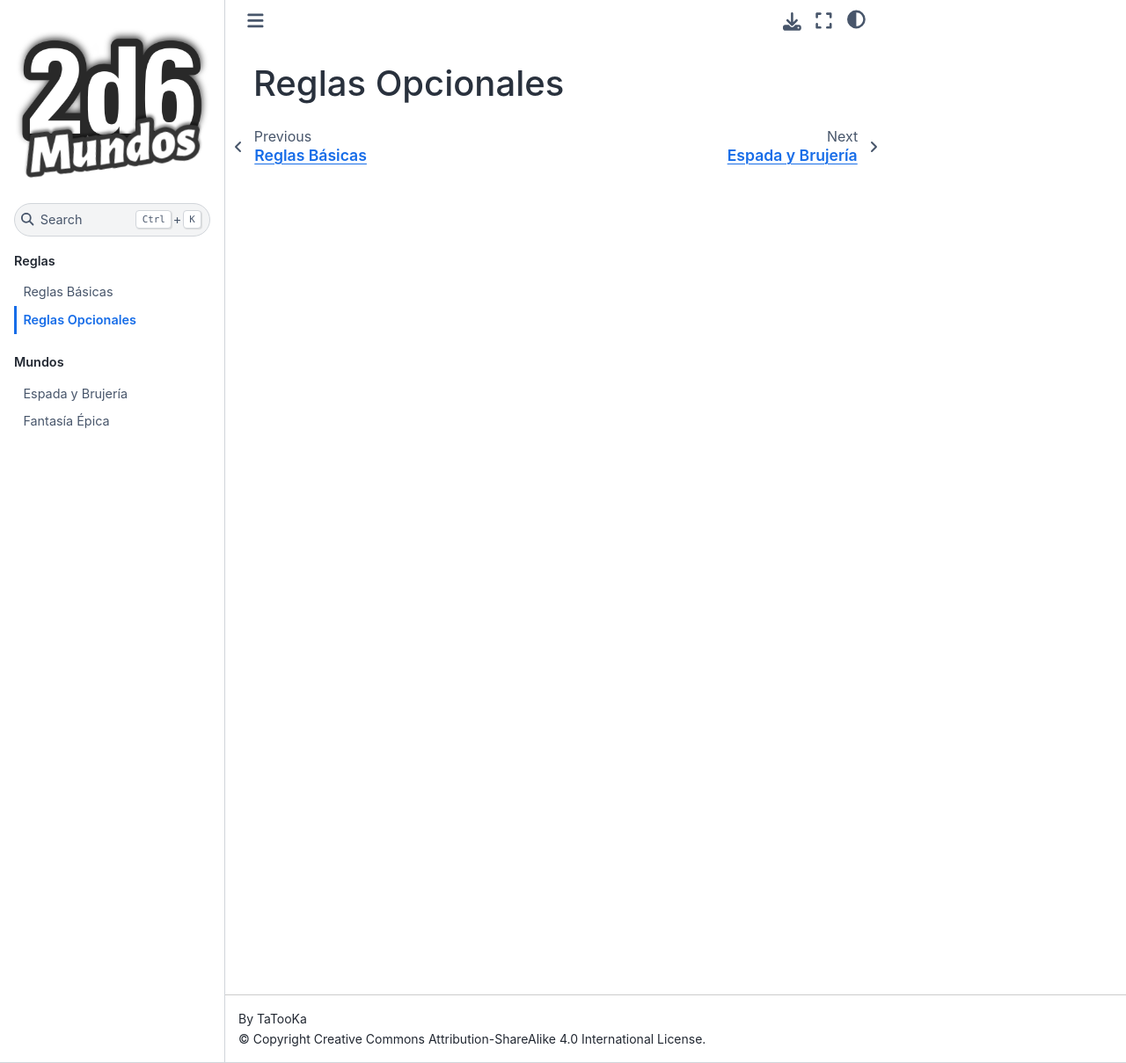
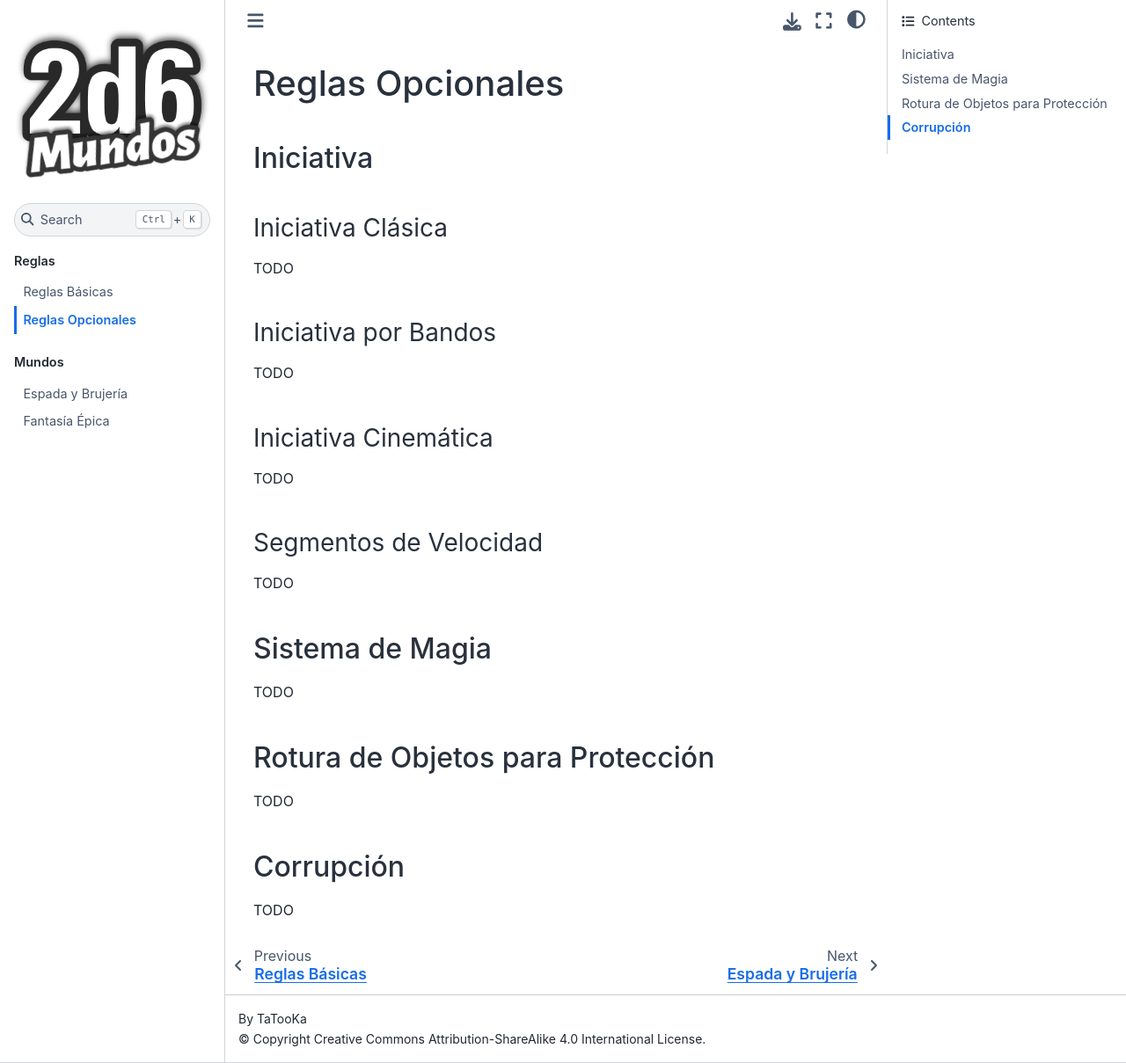
Before and after one commit to TaTooKa/2d6Mundos, a Sphinx documentation site: the page built from docs/source/pages/rules/reglas-opcionales.rst, in a window 1280 px wide and 1209 px high. Shown: the whole window at 88% size. Built offline with Sphinx 7.4.7 and the Sphinx Book theme 1.1.4, drawn with Linux system fonts in a browser that asks for light colours; some web fonts are replaced.

Commit message:
more changes

```diff
--- a/docs/source/pages/rules/reglas-basicas.rst
+++ b/docs/source/pages/rules/reglas-basicas.rst
@@ -13,6 +13,7 @@ Los Personajes están definidos por sus Trasfondos (algunos los llaman "Clases")
 Los niveles en cada Trasfondo van de 1 a 5, y los personajes pueden tener múltiples Trasfondos en diferentes niveles.
 
 .. csv-table::
+   :align: center
 
    "NIVEL 1", "NIVEL 2", "NIVEL 3", "NIVEL 4", "NIVEL 5"
    "AFICIONADO", "ENTRENADO", "EXPERTO", "VETERANO", "MAESTRO"
--- a/docs/source/pages/rules/reglas-opcionales.rst
+++ b/docs/source/pages/rules/reglas-opcionales.rst
@@ -1,2 +1,40 @@
 Reglas Opcionales
 =================
+
+Iniciativa
+----------
+
+Iniciativa Clásica
+^^^^^^^^^^^^^^^^^^
+
+TODO
+
+Iniciativa por Bandos
+^^^^^^^^^^^^^^^^^^^^^
+
+TODO
+
+Iniciativa Cinemática
+^^^^^^^^^^^^^^^^^^^^^
+
+TODO
+
+Segmentos de Velocidad
+^^^^^^^^^^^^^^^^^^^^^^
+
+TODO
+
+Sistema de Magia
+----------------
+
+TODO
+
+Rotura de Objetos para Protección
+---------------------------------
+
+TODO
+
+Corrupción
+----------
+
+TODO
```
